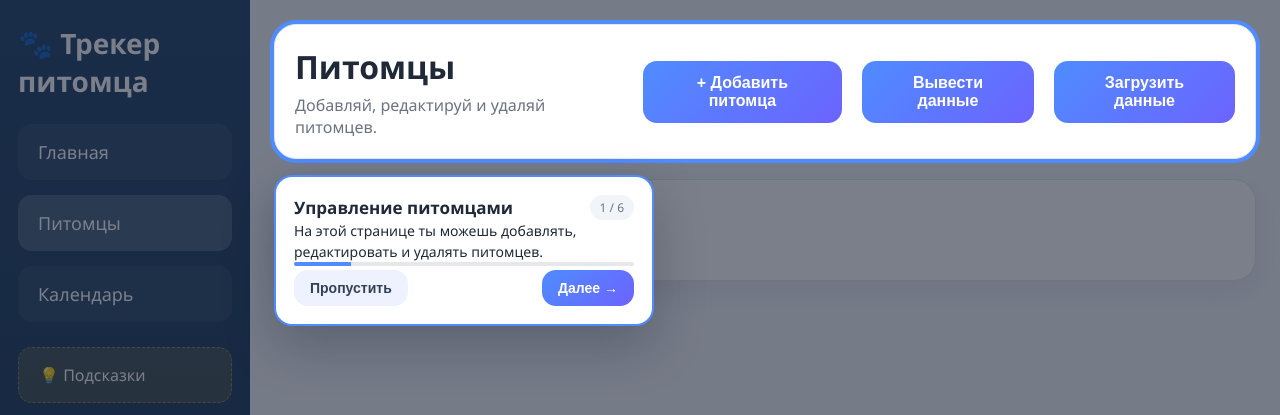
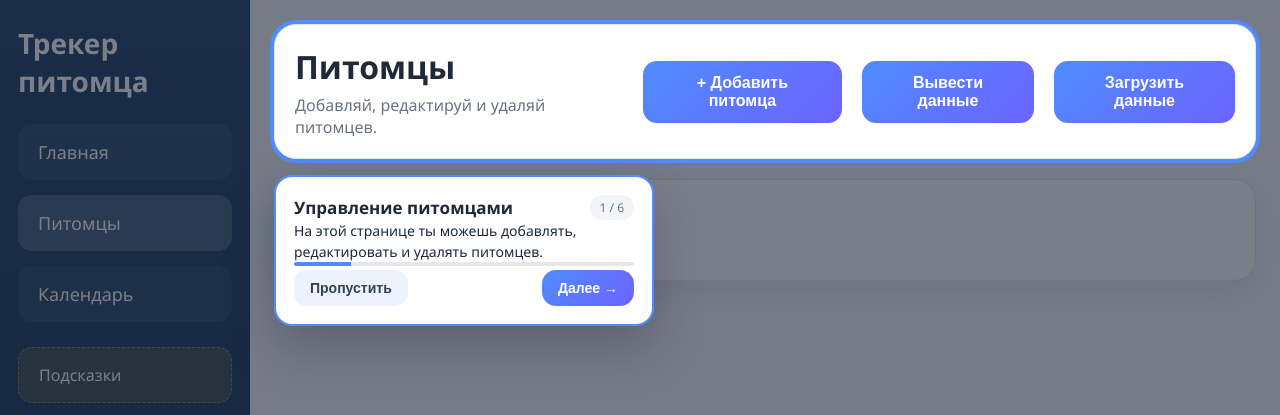
Before and after one commit to ayur-sed/pet-tracker, a plain HTML site: page pets.html in a window 1280 px wide. Shown: the top 415 px of the page. Drawn offline with Linux system fonts and the light colour scheme.

Commit message:
Update pets.html

```diff
--- a/pets.html
+++ b/pets.html
@@ -8,17 +8,17 @@
 <body>
 <div class="app">
     <aside class="sidebar">
-        <h2>🐾 Трекер питомца</h2>
+        <h2> Трекер питомца</h2>
         <nav class="menu">
     <a href="index.html">Главная</a>
     <a class="active" href="pets.html">Питомцы</a> <!-- или profile.html -->
     <a href="calendar.html">Календарь</a>
-    <a href="#" class="tour-trigger" onclick="startTour(); return false;">💡 Подсказки</a>
+    <a href="#" class="tour-trigger" onclick="startTour(); return false;"> Подсказки</a>
     <a href="about.html">О программе</a>
 </nav>
         <div class="theme-switcher" data-tour="themeSwitcher">
             <button class="btn btn-light theme-btn" onclick="toggleTheme()">
-                <span id="themeIcon">🌙</span> <span id="themeLabel">Тёмная тема</span>
+                <span id="themeIcon"></span> <span id="themeLabel">Тёмная тема</span>
             </button>
         </div>
     </aside>
```
